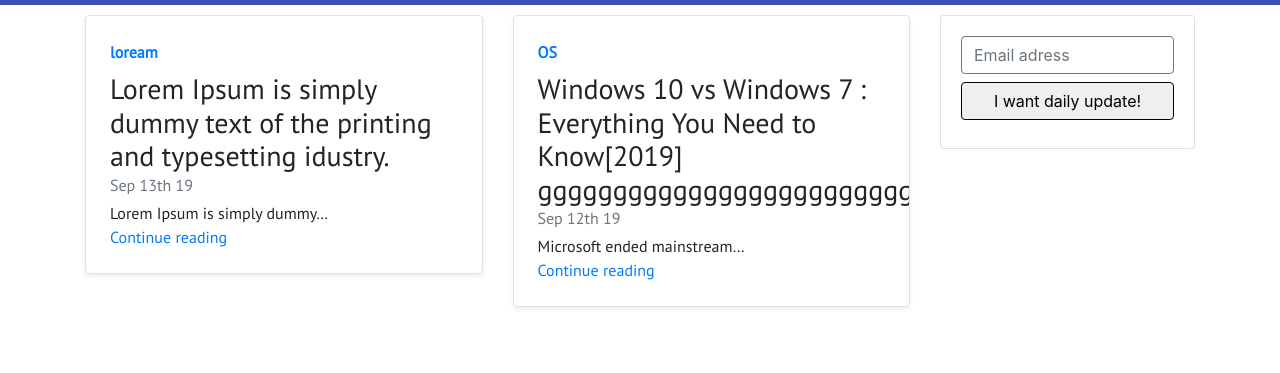
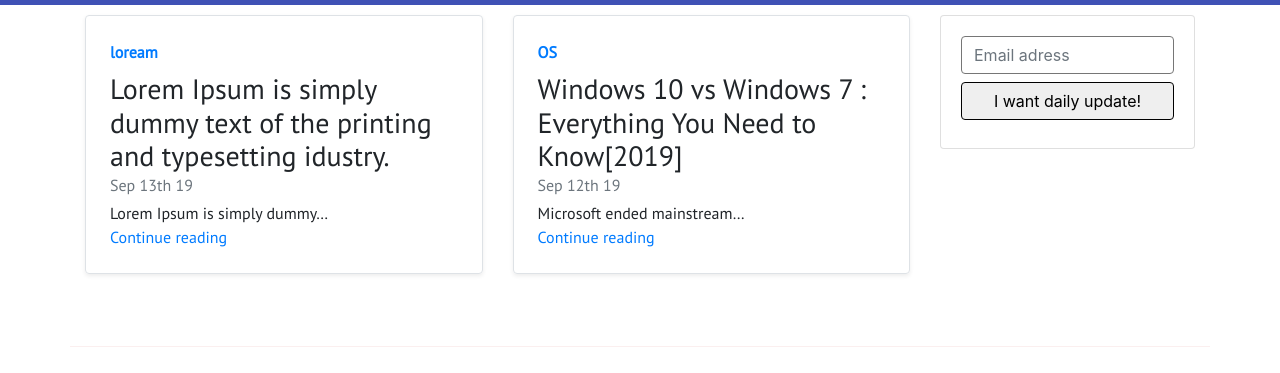
Before and after one commit to UjjalKar/anup-site, a Gatsby site: page / in a window 1280 px wide. Shown: the part 57-430 px from the top of the page. Built offline with nearby package versions, Linux system fonts and the light colour scheme; Gatsby itself is replaced by a stand-in of ours.

Commit message:
Update Blog “windows-10-vs-windows-7-everything-you-need-to-know-2019”

```diff
--- a/src/posts/windows-10-vs-windows-7-everything-you-need-to-know-2019.md
+++ b/src/posts/windows-10-vs-windows-7-everything-you-need-to-know-2019.md
@@ -1,8 +1,6 @@
 ---
 templateKey: blog-post
-title: >-
-  Windows 10 vs Windows 7 : Everything You Need to Know[2019]
-  ggggggggggggggggggggggggggggggggggggggggggggggggggggggggggggggggggggggggggggggggggggggggggggggggggggggggggggggggggggggggggggggggggggggggggggggggggggggggggggggggg
+title: 'Windows 10 vs Windows 7 : Everything You Need to Know[2019] '
 date: 2019-09-12T18:06:30.013Z
 description: >-
   Microsoft ended mainstream support for Windows 7 on January 13, 2015, but
```
